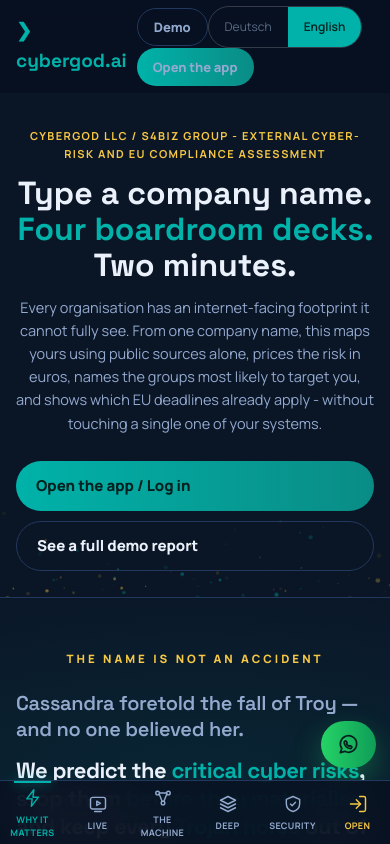
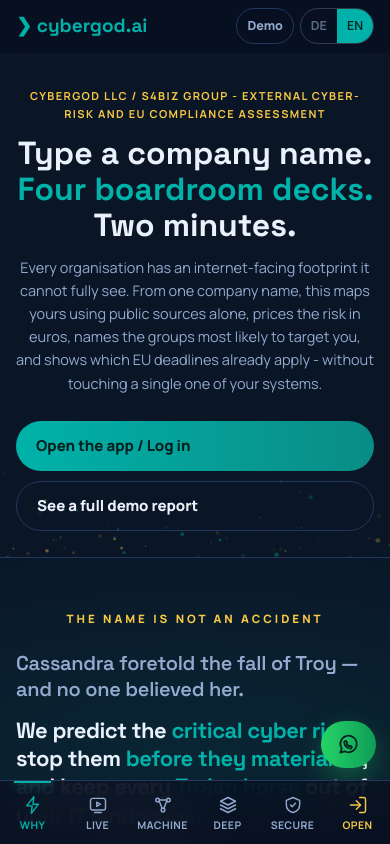
Before and after one commit to feranicus/electronic, a React (Vite) app in the folder webapp/frontend/: page / in a window 390 px wide. Shown: the top 844 px of the page. Built offline with nearby package versions, Linux system fonts and the light colour scheme.

Commit message:
ship: engine + web update

```diff
--- a/webapp/frontend/src/i18n.jsx
+++ b/webapp/frontend/src/i18n.jsx
@@ -30,6 +30,11 @@
   "nav.login": "Log in",
   "nav.home": "Home",
   "nav.back": "Back to the main page",
+
+  // Bottom tab bar. SHORT by contract — six of these share a 360px row, so anything longer than
+  // ~8 characters wraps and the bar doubles in height. Never reuse the nav labels here.
+  "tab.why": "Why", "tab.live": "Live", "tab.machine": "Machine",
+  "tab.deep": "Deep", "tab.secure": "Secure", "tab.open": "Open",
 
   // ---- landing hero ----------------------------------------------------------------------------
   "hero.kick": "Cybergod LLC / S4Biz Group - external cyber-risk and EU compliance assessment",
@@ -101,6 +106,9 @@
   "nav.login": "Anmelden",
   "nav.home": "Startseite",
   "nav.back": "Zurück zur Startseite",
+
+  "tab.why": "Warum", "tab.live": "Live", "tab.machine": "Technik",
+  "tab.deep": "Detail", "tab.secure": "Sicher", "tab.open": "App",
 
   "hero.kick": "Cybergod LLC / S4Biz Group - externe Cyber-Risiko- und EU-Compliance-Bewertung",
   "hero.h1a": "Einen Firmennamen eingeben.",
--- a/webapp/frontend/src/legal.jsx
+++ b/webapp/frontend/src/legal.jsx
@@ -74,8 +74,12 @@
 export function LangToggle({ lang, setLang }) {
   return (
     <div className="lang-toggle" role="group" aria-label="Language / Sprache">
-      <button type="button" className={lang === "de" ? "on" : ""} onClick={() => setLang("de")}>Deutsch</button>
-      <button type="button" className={lang === "en" ? "on" : ""} onClick={() => setLang("en")}>English</button>
+      {/* Two labels per button; CSS shows the long one on desktop and the 2-letter one on a phone.
+          Doing it in CSS rather than JS keeps ONE source of truth and avoids a resize listener. */}
+      <button type="button" className={lang === "de" ? "on" : ""} onClick={() => setLang("de")}
+              aria-label="Deutsch"><span className="lg">Deutsch</span><span className="sm">DE</span></button>
+      <button type="button" className={lang === "en" ? "on" : ""} onClick={() => setLang("en")}
+              aria-label="English"><span className="lg">English</span><span className="sm">EN</span></button>
     </div>
   );
 }
--- a/webapp/frontend/src/pages/Landing.jsx
+++ b/webapp/frontend/src/pages/Landing.jsx
@@ -13,12 +13,12 @@
   // (the jev.best pattern) with a scroll-spy that keeps the active tab in sync with the page.
   const nav = useNavigate();
   const TABS = [
-    { id: "edge", label: t("nav.why"), href: "#edge" },
-    { id: "demo", label: "Live", href: "#demo" },
-    { id: "map", label: t("nav.machine"), href: "#map" },
-    { id: "deep", label: "Deep", href: "#deep" },
-    { id: "secure", label: t("nav.secure"), href: "#secure" },
-    { id: "app", label: "Open", to: "/login" },
+    { id: "edge", label: t("tab.why"), href: "#edge" },
+    { id: "demo", label: t("tab.live"), href: "#demo" },
+    { id: "map", label: t("tab.machine"), href: "#map" },
+    { id: "deep", label: t("tab.deep"), href: "#deep" },
+    { id: "secure", label: t("tab.secure"), href: "#secure" },
+    { id: "app", label: t("tab.open"), to: "/login" },
   ];
   const [tab, setTab] = useState("edge");
 
--- a/webapp/frontend/src/styles.css
+++ b/webapp/frontend/src/styles.css
@@ -681,3 +681,41 @@
   .wa-fab svg{width:23px;height:23px}
 }
 @media (prefers-reduced-motion:reduce){ .wa-fab{transition:none} .wa-fab:hover{transform:none} }
+
+/* ---------- header + language toggle on a phone ----------------------------------------------
+   The header is a single flex row holding brand + Demo + language + CTA. At 360px the long
+   "Deutsch / English" labels alone were ~110px, so the row wrapped onto three lines and the
+   buttons overlapped the brand. Fix: a 2-letter toggle, a non-wrapping brand, and tighter chrome. */
+.lang-toggle .sm{display:none}
+.lang-toggle .lg{display:inline}
+.brand{white-space:nowrap}
+
+@media (max-width:720px){
+  #hd .wrap{flex-wrap:nowrap;gap:8px;min-height:52px;
+    padding-top:calc(4px + env(safe-area-inset-top));padding-bottom:4px}
+  .brand{font-size:17px;flex:0 1 auto;overflow:hidden;text-overflow:ellipsis}
+  #hd nav{gap:6px;flex-wrap:nowrap;margin-left:auto;align-items:center}
+  /* two-letter language switch */
+  .lang-toggle .lg{display:none}
+  .lang-toggle .sm{display:inline}
+  .lang-toggle button{padding:7px 10px;min-height:34px;font-size:12.5px;font-weight:700}
+  #hd nav .btn.sm{min-height:34px;padding:7px 11px;font-size:12.5px;white-space:nowrap}
+  /* the Demo pill is the one anonymous entry point; keep it but let it shrink first */
+  #hd nav .btn.sm.ghost{padding:7px 10px}
+}
+/* MEASURED, not guessed: brand 158 + toggle 70 + Demo 50 + CTA 112 + gaps = 422px, which does not
+   fit even a 412px phone. The bottom tab bar's last item is already "Open" -> /login, so the header
+   CTA is a DUPLICATE. Drop it on every phone and the row becomes 310px at 360px wide. */
+@media (max-width:720px){
+  #hd nav .btn.sm:not(.ghost){display:none}
+}
+@media (max-width:360px){
+  .brand{font-size:15.5px}
+  .lang-toggle button{padding:7px 9px}
+}
+
+/* Bottom tab bar: labels must stay on ONE line. Six items share the row, so the label is the
+   short `tab.*` string and the box never grows to two lines. */
+@media (max-width:720px){
+  .tabbar .tb{font-size:10.5px;line-height:1.1;white-space:nowrap;overflow:hidden;text-overflow:ellipsis}
+}
```
Also changed, not shown: 2 other files (tests, documents, lock files or other folders).
